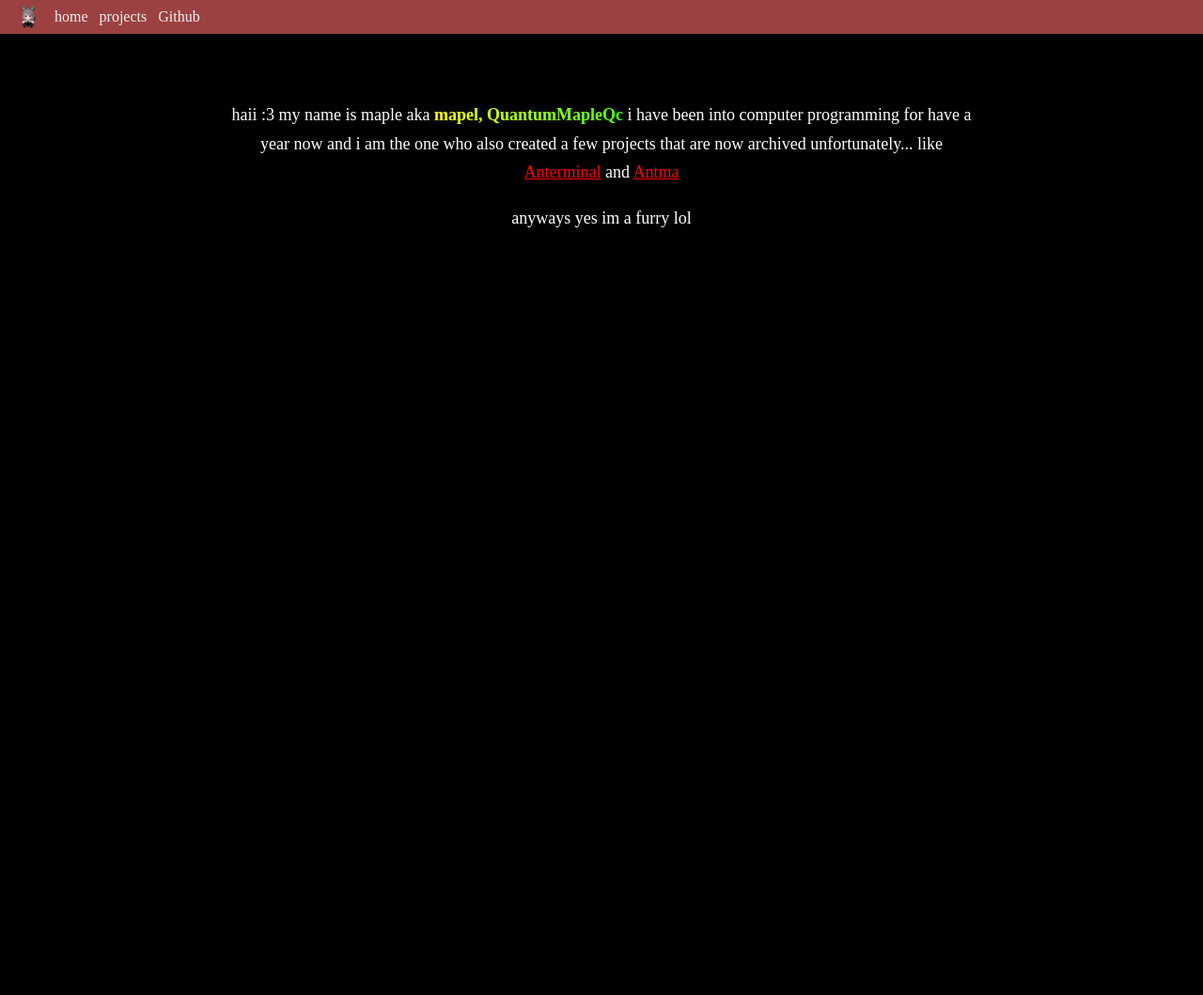
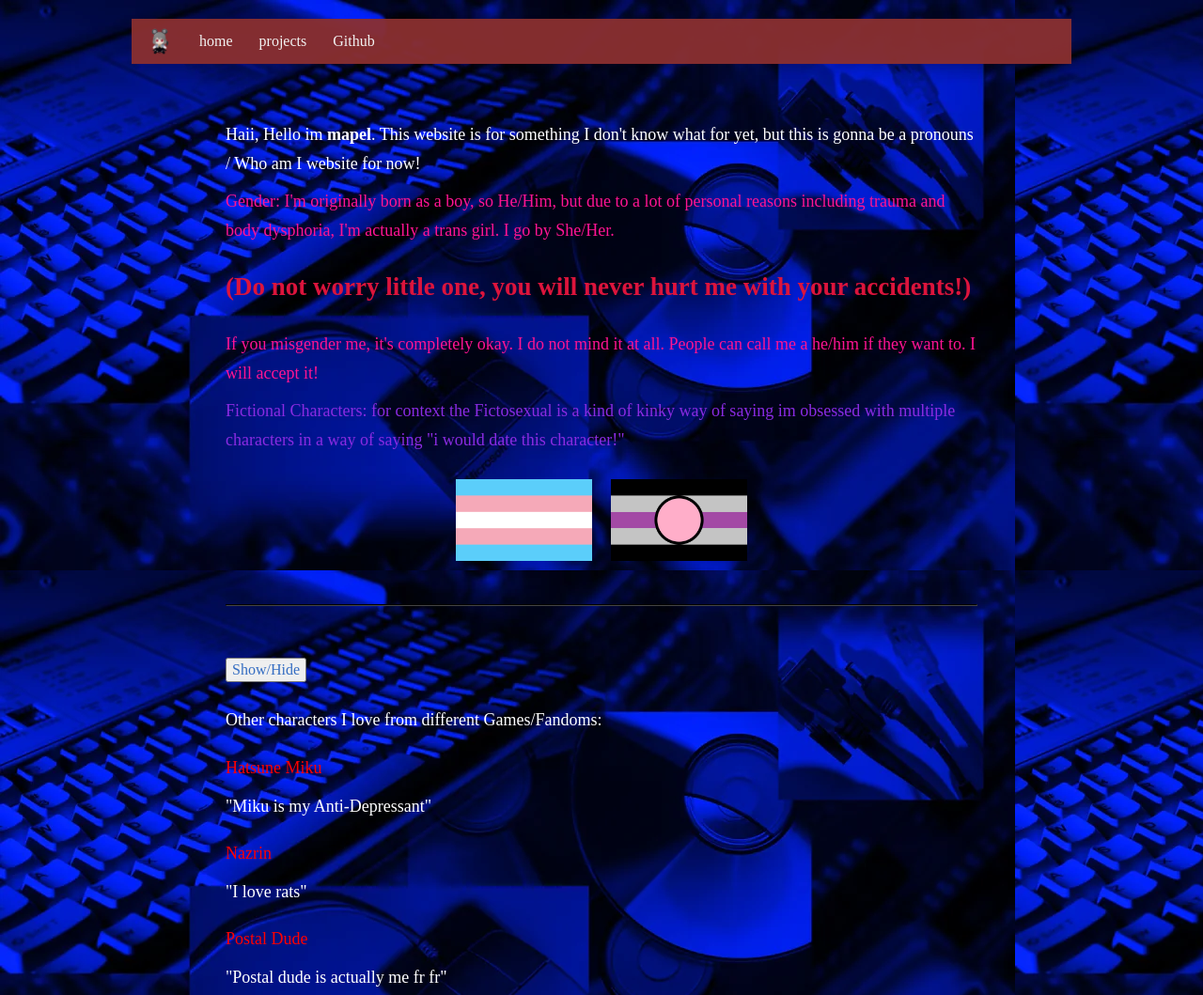
Before and after one commit to QuantumMapleQC/QuantumMapleQC-s-Awesome-Sauce-Website, a plain HTML site: page docs/index.html in a window 1280 px wide. Shown: the top 1059 px of the page at 94% size. Before the commit the page ends 800 px from the top, so only its background shows below. Drawn offline with Linux system fonts and the light colour scheme.

Commit message:
Add files via upload

```diff
--- a/docs/index.html
+++ b/docs/index.html
@@ -2,106 +2,77 @@
 <html>
 <head>
     <title>mapel</title>
-<!DOCTYPE html>
-<html>
-<head>
-    <title>mapel</title>
-    <style>
-        @import url('https://fonts.googleapis.com/css2?family=Comfortaa:wght@400;700&display=swap');
-
-       .topnav {
-    background-color: rgb(156, 65, 65);
-    overflow: hidden;
-    display: flex;
-    align-items: center;
-    padding: 2px 8px; /* ↓ smaller bar height */
-}
-
-.nav-logo {
-    width: 24px; /* smaller logo to fit reduced bar */
-    height: 24px;
-    margin: 4px 10px; /* tighter vertical space */
-    transition: transform 0.6s ease;
-}
-
-.topnav a {
-    color: #f2f2f2;
-    text-align: center;
-    padding: 2px 6px; /* smaller vertical padding */
-    text-decoration: none;
-    font-size: 16px;
-}
-
-        body {
-            background-color: #000;
-            color: #fff;
-            margin: 0;
-            padding: 0;
-            line-height: 1.6;
-            -webkit-font-smoothing: antialiased;
-            text-rendering: optimizeLegibility;
-        }
-
-        a {
-            color: red;
-        }
-
-        .content {
-            text-align: center;
-            max-width: 800px;
-            margin: 0 auto;
-            padding: 20px;
-            font-size: 18px;
-            line-height: 1.7;
-        }
-
-        h2 {
-            color: crimson;
-        }
-
-        hr {
-            border-color: #444;
-            margin: 40px 0;
-        }
-
-strong {
-  background: linear-gradient(
-    90deg,
-    #ff0000,
-    #ff7f00,
-    #ffff00,
-    #00ff00,
-    #0000ff,
-    #8b00ff,
-    #ff0000
-  );
-  background-size: 800%;
-  -webkit-background-clip: text;
-  -webkit-text-fill-color: transparent;
-  animation: rainbowShift 3s linear infinite;
-  font-weight: 700;
-  text-shadow: 0 0 8px rgba(255, 255, 255, 0.2);
-}
-
-@keyframes rainbowShift {
-  0% { background-position: 0% 50%; }
-  100% { background-position: 400% 50%; }
-}
-
-    </style>
+    <link rel="stylesheet" href="styles.css">
 </head>
+<body>
 
     <div class="topnav">
-    <img src="imgs/nazrin.png" alt="Logo" class="nav-logo">
-    <a href="index.html">home</a>
-    <a href="proj.html">projects</a>
-    <a href="https://github.com/QuantumMapleQC">Github</a>
-  </div>
+        <img src="imgs/nazrin.png" alt="Logo" class="nav-logo">
+        <a href="index.html">home</a>
+        <a href="proj.html">projects</a>
+        <a href="https://github.com/QuantumMapleQC">Github</a>
+    </div>
     <marquee>This page is under construction</marquee>
 
+    <div class="content">
+        <p>Haii, Hello im <strong>mapel</strong>. This website is for something I don't know what for yet, but this is gonna be a pronouns / Who am I website for now!</p>
 
-<div class="content">
-    <p>haii :3 my name is maple aka <strong>mapel, QuantumMapleQc</strong> i have been into computer programming for have a year now and i am the one who also created a few projects that are now archived unfortunately... like <a href="details-about-anterminal.html">Anterminal</a> and <a href="https://github.com/antma-window-manager">Antma</a></p>
-    <p>anyways yes im a furry lol</div>
+        <div class="gender">
+            <p class="gender-text">
+                Gender: I'm originally born as a boy, so He/Him, but due to a lot of personal reasons including trauma and body dysphoria, I'm actually a trans girl. I go by She/Her.
+                <span class="note-important">
+                    <h2>(Do not worry little one, you will never hurt me with your accidents!) </h2>
+                    If you misgender me, it's completely okay. I do not mind it at all. People can call me a he/him if they want to. I will accept it!
+                </span>
+            </p>
+                <div class="purplething">
+                <p>
+                Fictional Characters: for context the Fictosexual is a kind of kinky way of saying im obsessed with multiple characters in a way of saying "i would date this character!"
+            </div>
+            <div class="gender-images">
+                <img src="flags/Trans.png" class="gender-flags" alt="Transgender Pride Flag">
+                <img src="flags/Fictosexual_pride_flag.webp" class="gender-flags" alt="Fictosexuality Pride Flag">
+            </div>
+        </div>
+<hr>
+
+        <div id="quebec-section">
+
+            <button onclick="toggleImage('quebecFlagImage')">Show/Hide</button>
+
+            <div id="quebecFlagImage" class="hidden-image">
+                <img src="imgs/quebec1.webp" alt="Quebec Flag">
+        </div>
+
+
+            <p class="character-header">Other characters I love from different Games/Fandoms:</p>
+
+            <a href="https://en.wikipedia.org/wiki/Hatsune_Miku">Hatsune Miku</a>
+            <p class="character-quote">"Miku is my Anti-Depressant"</p>
+
+            <a href="https://en.touhouwiki.net/wiki/Nazrin" class="character-name">Nazrin</a>
+            <p class="character-quote">"I love rats"</p>
+
+            <a href="https://postal.fandom.com/wiki/The_Postal_Dude" class="character-name">Postal Dude</a>
+            <p class="character-quote">"Postal dude is actually me fr fr"</p>
+
+            <a href="https://en.wikipedia.org/wiki/Doomguy" class="character-name">Doomguy</a>
+            <p class="character-quote">"Big buff dude with guns killing satan's children!"</p>
+        </div>
+    </div>
+    <script>
+    function toggleImage(imageId) {
+        var imageDiv = document.getElementById(imageId);
+
+        // Check the current display style
+        if (imageDiv.style.display === "none" || imageDiv.style.display === "") {
+            // If hidden, show it
+            imageDiv.style.display = "block";
+        } else {
+            // Otherwise, hide it
+            imageDiv.style.display = "none";
+        }
+    }
+</script>
 </body>
 </html>
--- /dev/null
+++ b/docs/styles.css
@@ -0,0 +1,133 @@
+@import url('https://fonts.googleapis.com/css2?family=Comfortaa:wght@400;700&display=swap');
+
+/* GLOBAL STYLES */
+body {
+    background-image: url(background/recreated-the-windows-95-setup-wallpaper-in-4k-v0-mi1mk7ta2t0f1.webp);
+    color: white;
+    padding-top: 68px;
+}
+
+a {
+    color: red;
+    text-decoration: none;
+}
+
+/* ===== TOP NAV (FIXED, CENTERED, AND FLOATING) - REVISED ===== */
+.topnav {
+    position: fixed;
+    top: 20px;
+    left: 50%;
+    transform: translateX(-50%);
+
+    width: 90%;
+    max-width: 1000px;
+
+    height: 48px;
+    z-index: 9999;
+
+    background-color: rgba(139, 48, 48, 0.95);
+
+    display: flex;
+    align-items: center;
+    padding: 0 16px;
+    box-sizing: border-box;
+}
+
+/* Logo */
+.nav-logo {
+    width: 28px;
+    height: 28px;
+    margin-right: 14px;
+    transition: transform 0.6s ease;
+}
+
+.nav-logo:hover {
+    transform: rotate(360deg);
+}
+
+/* Nav links */
+.topnav a {
+    color: #f2f2f2;
+    padding: 10px 14px;
+    font-size: 16px;
+    border-radius: 4px; /* Added back */
+}
+
+.topnav a:hover {
+    background-color: rgba(255, 255, 255, 0.1);
+    color: white;
+}
+
+/* ===== CONTENT ===== */
+.content {
+    max-width: 800px;
+    margin: 0 auto;
+    padding: 20px;
+    font-size: 18px;
+    line-height: 1.7;
+    text-align: left;
+}
+
+/* ===== HEADINGS & HR ===== */
+h2 {
+    color: crimson;
+}
+
+hr {
+    border-color: #444;
+    margin: 40px 0;
+}
+
+/* ===== GENDER & FLAG STYLES ===== */
+.gender {
+    color: deeppink
+}
+
+/* Container for Flags (New: centering and spacing) */
+.gender-images {
+    display: flex;
+    justify-content: center; /* Centers flags */
+    align-items: center;
+    gap: 20px; /* Space between flags */
+    margin: 20px 0; /* Vertical space */
+}
+
+.gender-flags {
+    width: 145px;
+    height: 100px;
+    object-fit: contain;
+    margin: 0; /* Removed previous margin to be controlled by .gender-images */
+}
+
+.purplething {
+    color: blueviolet
+}
+
+/* ===== SPACING FIXES (Character List) ===== */
+.content p {
+    margin-top: 10px;
+    margin-bottom: 10px;
+    padding: 0;
+}
+
+.content a {
+    display: block;
+    margin-top: 20px;
+    margin-bottom: 0;
+}
+.hidden-image {
+    display: none;
+    margin-top: 15px;
+}
+
+button {
+    color: rgb(53, 109, 194);
+    padding: 2px 5px;
+    margin: 15px 0;
+    cursor: pointer;
+    font-family: inherit;
+    font-size: 16px;
+}
+ .quebec{
+color:blue
+}
```
Also changed, not shown: docs/details-about-anterminal.html (+2 -72 lines), docs/proj.html (+22 -79 lines), docs/background/recreated-the-windows-95-setup-wallpaper-in-4k-v0-mi1mk7ta2t0f1.webp (added), docs/flags/Fictosexual_pride_flag.webp (added), docs/flags/Trans.png (added), docs/imgs/HNPGPXINWTQDXFDPIXBTU3XENV2A3WXE.gif (added), docs/imgs/qc.gif (added), docs/imgs/quebec1.webp (added).
